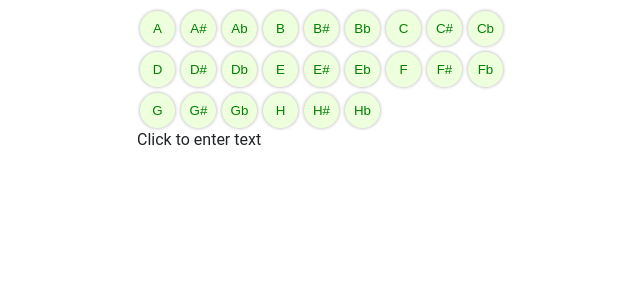
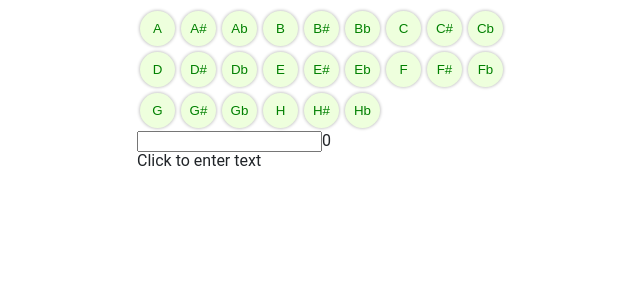
Before and after one commit to BorisRozumnyi/chords-app, a React (Create React App) app: page / in a window 1280 px wide. Shown: the top 300 px of the page, without its empty margins (303-943 px from the left). Built offline with nearby package versions, Linux system fonts and the light colour scheme.

Commit message:
created the TransportField

```diff
--- a/src/App.tsx
+++ b/src/App.tsx
@@ -1,9 +1,10 @@
-import React, { useEffect, useState } from 'react';
+import React, { FormEvent, useEffect, useState } from 'react';
 import { RenderSong } from './components/RenderSong';
 import { KeyRange } from './components/KeyRange';
 import { AppWrapper, Container, EnteringContent } from './styles';
 import { isChords, Tonality } from './utils';
 import { ChordContext } from './utils/context';
+import { TransportField } from './components/TransportField';
 
 export const App = () => {
   const [songContent, setSongContent] = useState('');
@@ -13,6 +14,13 @@ export const App = () => {
   const [originTonality, setOriginTonality] = useState<string>('');
 
   const [currentTonality, setCurrentTonality] = useState<string>('');
+
+  const [transposeValue, setTransposeValue] = useState(0);
+
+  const handleTransposeBySemitones = (e: FormEvent<HTMLInputElement>) => {
+    const { value } = e.currentTarget;
+    setTransposeValue(Number(value));
+  };
 
   useEffect(() => {
     const tonalityInParentheses = songContent
@@ -63,6 +71,8 @@ export const App = () => {
       <AppWrapper>
         <Container>
           <KeyRange />
+          <TransportField handleChange={handleTransposeBySemitones} />
+          {transposeValue}
           {editMode ? (
             <EnteringContent
               value={songContent}
--- /dev/null
+++ b/src/components/TransportField.tsx
@@ -0,0 +1,14 @@
+import React, { FormEvent } from 'react';
+
+type Props = {
+  handleChange: (e: FormEvent<HTMLInputElement>) => void;
+};
+
+export const TransportField: React.FC<Props> = ({ handleChange }) => {
+
+  return (
+    <>
+      <input type="number" name="transpose-by-semitones" onChange={handleChange} />
+    </>
+  );
+};
```
